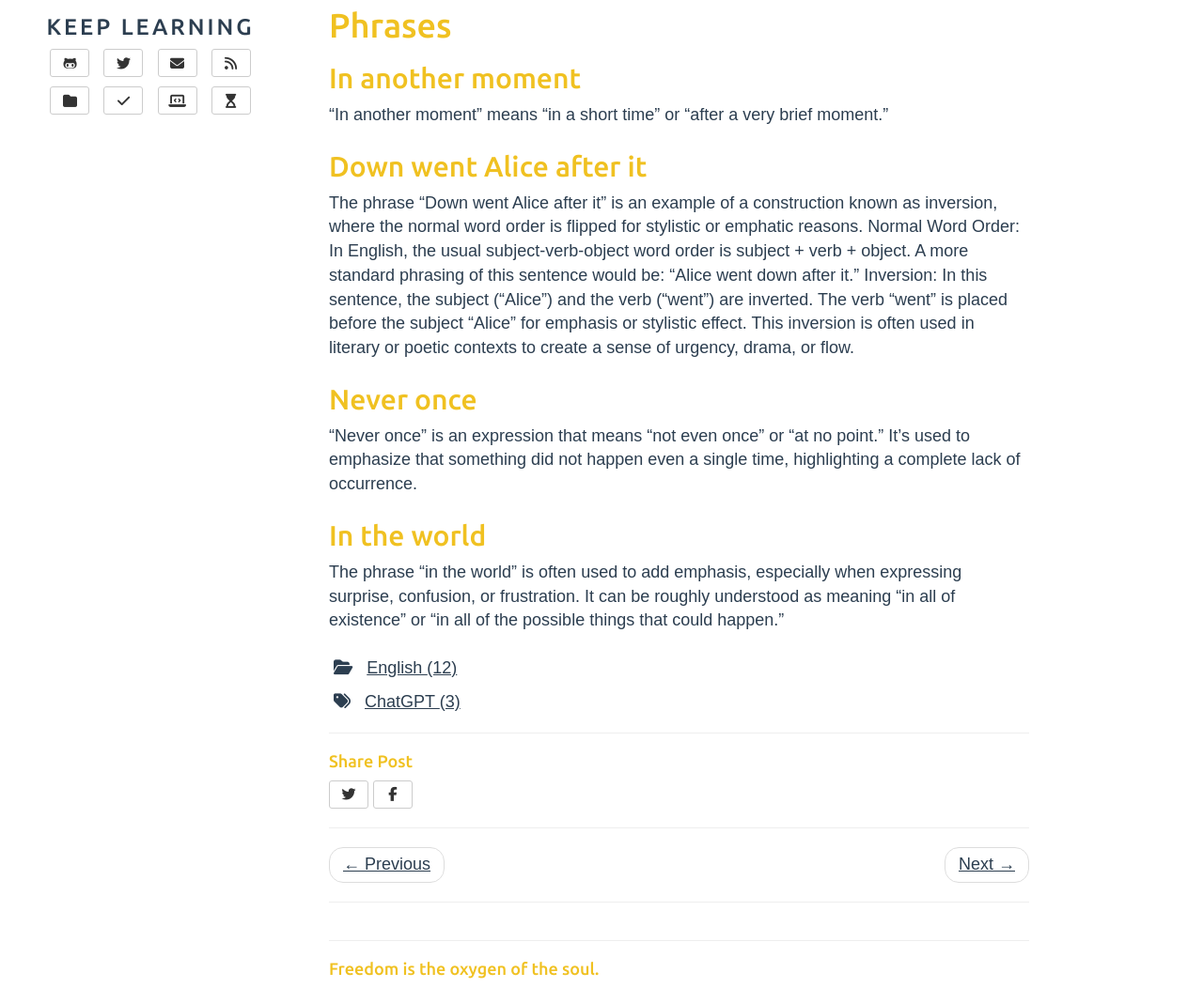
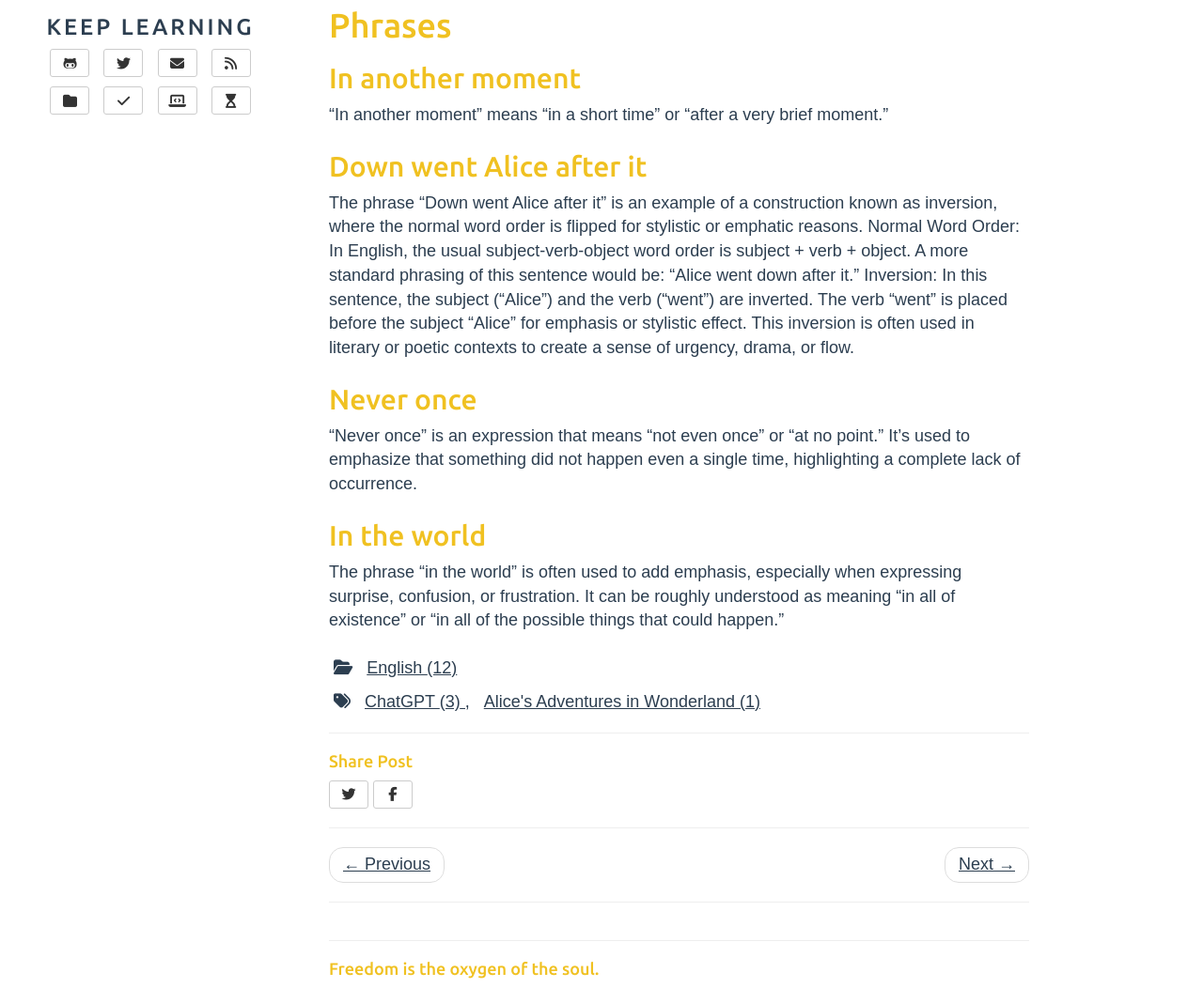
Before and after one commit to gaoxingaa/gaoxingaa.github.io, a Jekyll site: the page built from _posts/2024-11-15-reading-notes-alice-01.md, in a window 1280 px wide and 1324 px high, cut to the strip 272-1324 px from the top of the window. Shown: the whole strip at 94% size. Built offline with Jekyll 4.4.1, drawn with Linux system fonts in a browser that asks for light colours; nearby versions of some CDN libraries; comment, search, counter and statistics services are not loaded.

Commit message:
Update 2024-11-15-reading-notes-alice-01.md

```diff
--- a/_posts/2024-11-15-reading-notes-alice-01.md
+++ b/_posts/2024-11-15-reading-notes-alice-01.md
@@ -2,7 +2,7 @@
 layout: post
 title: Reading Notes - Phrases from Alice's Adventures in Wonderland
 categories: [English]
-tags: [ChatGPT]
+tags: [ChatGPT, Alice's Adventures in Wonderland]
 lang: en-US
 
 ---
```
